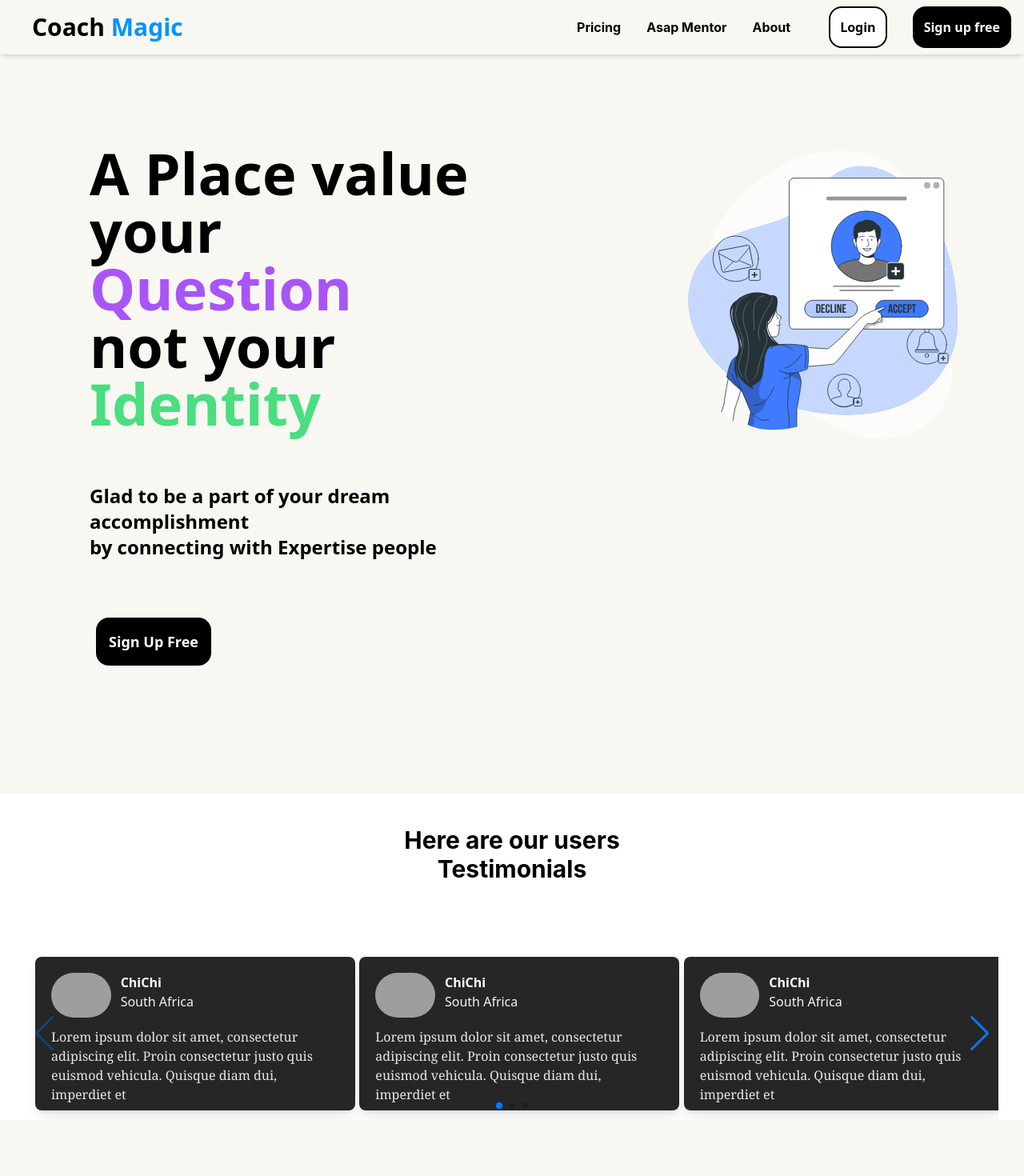
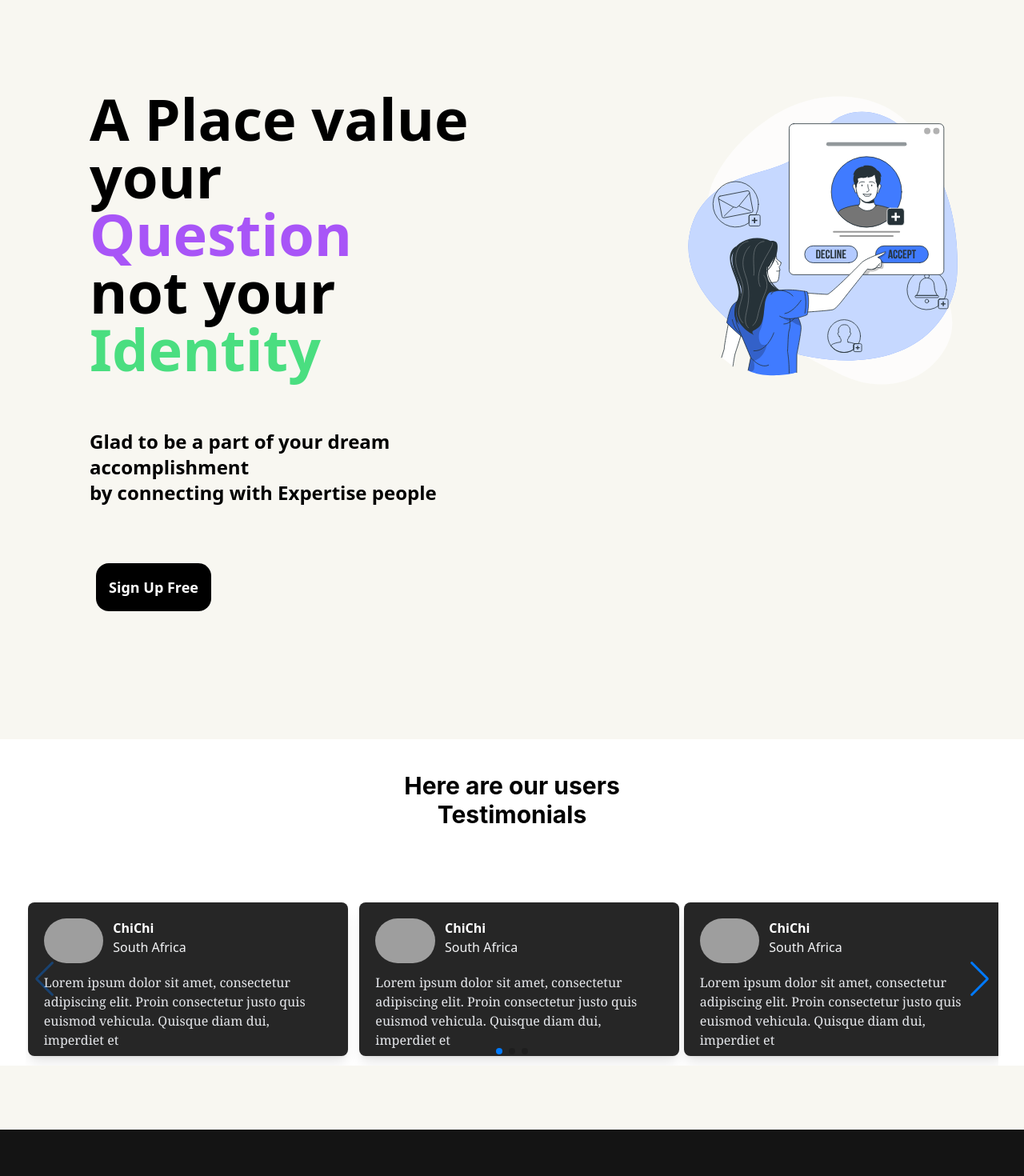
Before and after one commit to manosundarmanivel/CoachMagic-FrontEnd, a React (Create React App) app: page / in a window 1280 px wide. Shown: the top 1470 px of the page at 80% size. Built offline with nearby package versions, Linux system fonts and the light colour scheme; grey boxes are pictures that could not be loaded.

Commit message:
dashboard

```diff
--- a/package.json
+++ b/package.json
@@ -3,6 +3,8 @@
   "version": "0.1.0",
   "private": true,
   "dependencies": {
+    "@mui/material": "^5.14.3",
+    "@mui/styled-engine-sc": "^5.12.0",
     "@testing-library/jest-dom": "^5.16.5",
     "@testing-library/react": "^13.4.0",
     "@testing-library/user-event": "^13.5.0",
@@ -10,6 +12,7 @@
     "react-dom": "^18.2.0",
     "react-router-dom": "^6.14.2",
     "react-scripts": "5.0.1",
+    "styled-components": "^5.3.11",
     "swiper": "^10.0.4",
     "web-vitals": "^2.1.4"
   },
--- a/src/App.js
+++ b/src/App.js
@@ -5,6 +5,7 @@ import {Outlet, RouterProvider, createBrowserRouter} from 'react-router-dom'
 import Signin from "./components/Signin";
 import SignUp from "./components/SignUp";
 import Verification from "./components/Verification";
+import Dashboard from "./components/Dashboard";
 
 const appRouter = createBrowserRouter([{
   path:"/",
@@ -19,13 +20,17 @@ const appRouter = createBrowserRouter([{
 {
   path:"/email",
   element:<Verification/>
+},
+{
+  path:"/dashboard",
+  element:<Dashboard/>
 }
 ])
 
 function App() {
   return (
     <div className="bg-[#F8F7F1]">
-    <Header/>
+
     <Outlet/>
     <RouterProvider router={appRouter}/>
     </div>
--- /dev/null
+++ b/src/components/Dashboard.js
@@ -0,0 +1,9 @@
+import React from 'react'
+
+const Dashboard = () => {
+  return (
+    <div>Dashboard</div>
+  )
+}
+
+export default Dashboard
--- a/src/components/Header.js
+++ b/src/components/Header.js
@@ -12,7 +12,7 @@ const Header = () => {
         toggleFun(oldval=>!oldval)
     }
   return (
-    <nav className='nav-container shadow-md flex justify-between items-center'>
+    <nav className='nav-container shadow-md flex justify-around items-center '>
     {/* <img src={Logo} className='w-[160px] logo text-white lg:ml-10 mr-10 ml-2'></img> */}
     <h1 className='logo text-black lg:ml-10 mr-10 ml-2 font-bold font-sans text-3xl'>Coach <span className='text-[#0094FE] '>Magic</span></h1>
     <ul className={ toggle?"navbar":'navbar nav-open'}>
--- a/src/components/Testimonials.js
+++ b/src/components/Testimonials.js
@@ -27,8 +27,8 @@ const Testimonials = () => {
       onSlideChange={() => console.log('slide change')}
 
     >
-      <SwiperSlide>
-        <div className="">
+      <SwiperSlide className="flex justify-center">
+        <div className="justify-items-center">
           <div className="w-[400px] h-48 shadow-lg m-3 p-5 rounded-lg bg-neutral-800">
             <div>
               <div className="flex ">
```
Also changed, not shown: 1 other file (tests, documents, lock files or other folders).
